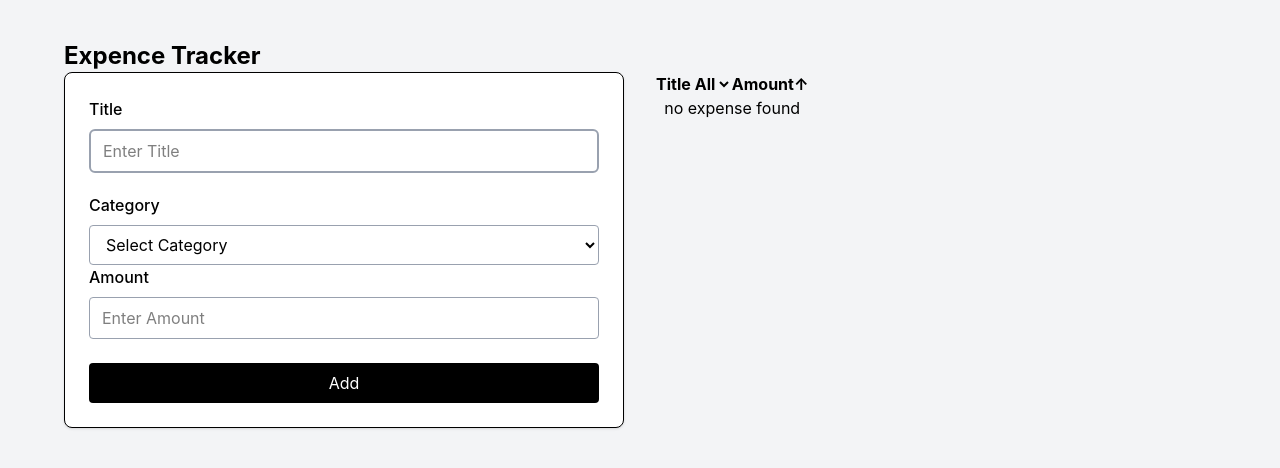
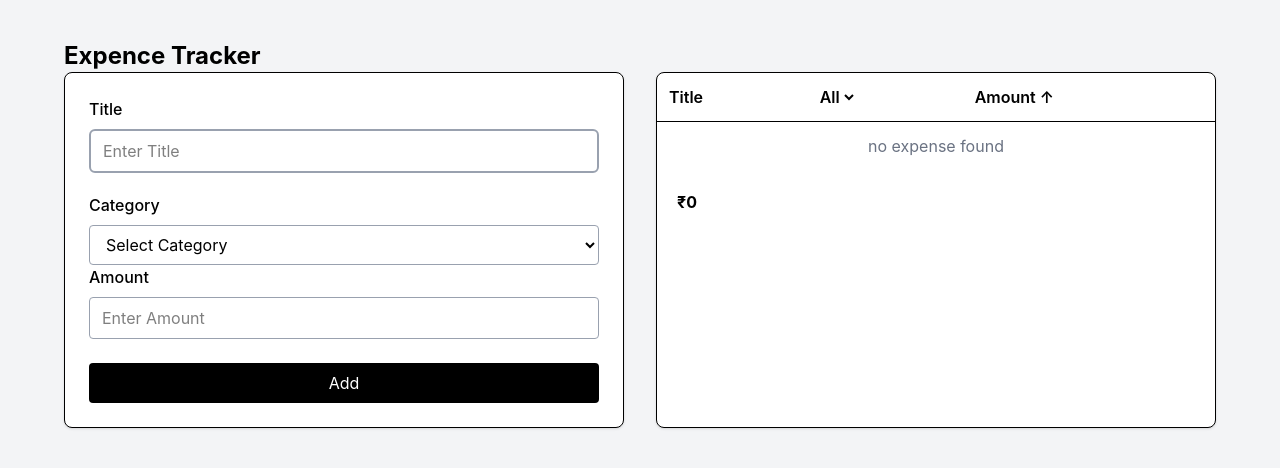
Before and after one commit to coder-rahul-github/React-projects, a React (Vite) app in the folder projectsorting/: page / in a window 1280 px wide. Shown: the top 468 px of the page. Built offline with nearby package versions, Linux system fonts and the light colour scheme.

Commit message:
table completed

```diff
--- a/projectsorting/src/component/ExpenseTable.jsx
+++ b/projectsorting/src/component/ExpenseTable.jsx
@@ -7,6 +7,7 @@ function ExpenseTable({
     setSelectedCategory,
     sortOrder,
     setSortOrder,
+    total,
 }) {
     function handleSort(){
         if(sortOrder==="asc"){
@@ -18,21 +19,23 @@ function ExpenseTable({
     }
 
     return (
-        <div>
-            <table>
+        <div className="rounded-lg border bg-white shadow-sm">
+            <table className="w-full border-collapse">
                 <thead>
-                    <tr>
-                        <th>Title</th>
-                        <th>
-                            <select value={selectedCategory}
+                    <tr className="border-b">
+                        <th className="px-3 py-3 text-left font-semibold">Title</th>
+                        <th className="px-3 py-3 text-left font-semibold">
+                            <select className="bg-transparent outline-none"
+                                value={selectedCategory}
                             onChange={(e)=>setSelectedCategory(e.target.value)}>
                                 {categories.map((category)=>(
                                     <option key={category} value={category}>{category}</option>
                                 ))}
                             </select>
                         </th>
-                        <th>
-                            <button onClick={handleSort}>
+                        <th className="px-3 py-3 text-left font-semibold">
+                            <button onClick={handleSort}
+                                className="flex item-center gap-1">
                                 Amount
                                 <span>
                                     {sortOrder==="asc"?"↑":"↓"}
@@ -45,14 +48,15 @@ function ExpenseTable({
                     {expenses.length===0 ?(
                         <tr>
                             <td colspan="3"
-                            className='text-center'
+                            className='text-center px-3 py-3 text-center text-gray-500'
                             >
                                 no expense found
                             </td>
                         </tr>
                     ):(
                         expenses.map((expense)=>(
-                            <tr key={expense.id}>
+                            <tr key={expense.id}
+                                className="border-b last:border-b-0">
                                 <td className='px-3 py-3'>
                                     {expense.title}
                                 </td>
@@ -66,6 +70,16 @@ function ExpenseTable({
                         ))
                     )}
                 </tbody>
+                <tfoot>
+                    <tr className="font-bold">
+                        <td>
+                            <td></td>
+                            <td className=' px-5 py-5 '>
+                                ₹{total}
+                            </td>
+                        </td>
+                    </tr>
+                </tfoot>
             </table>
         </div>
     )
```
